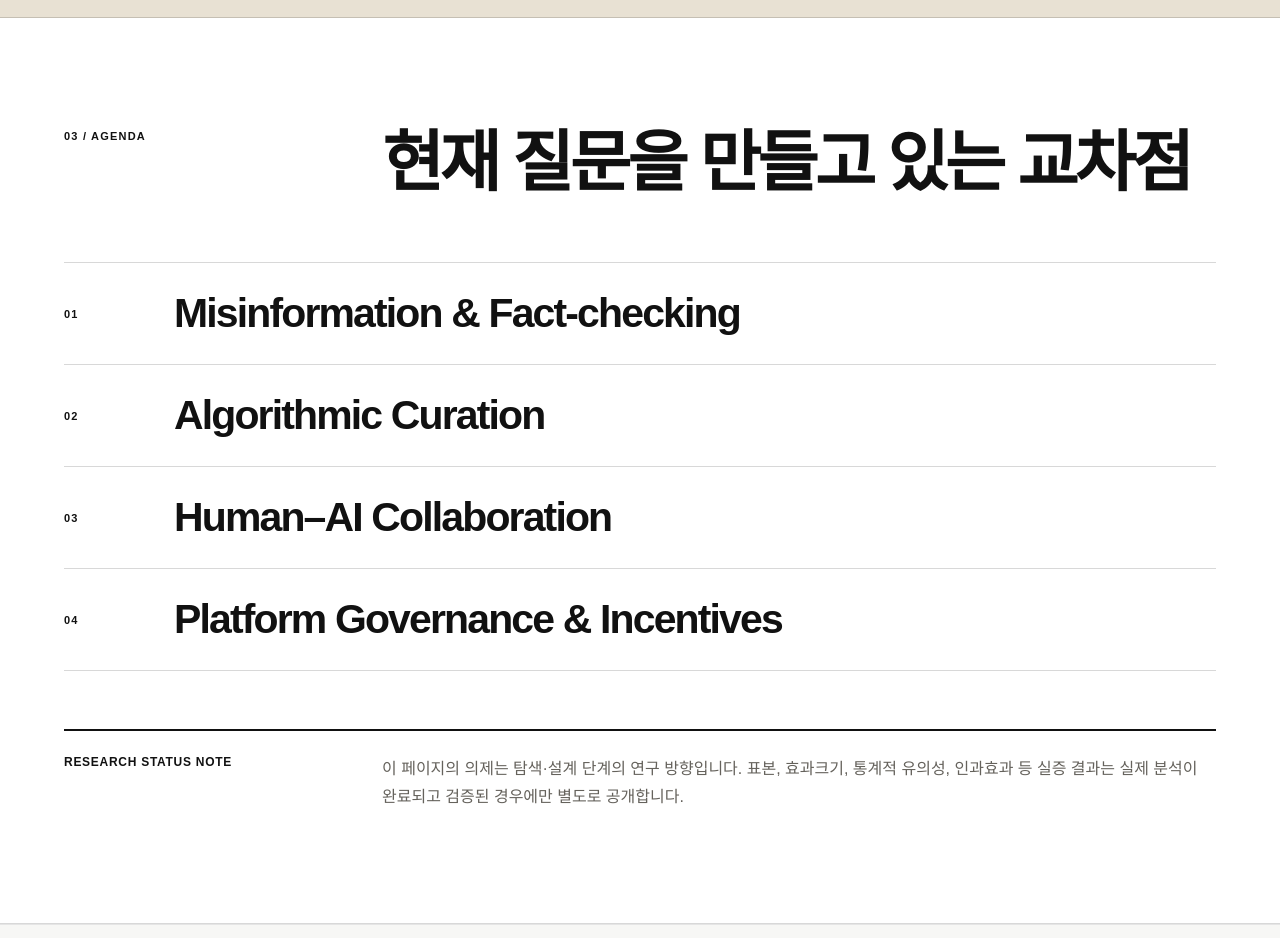
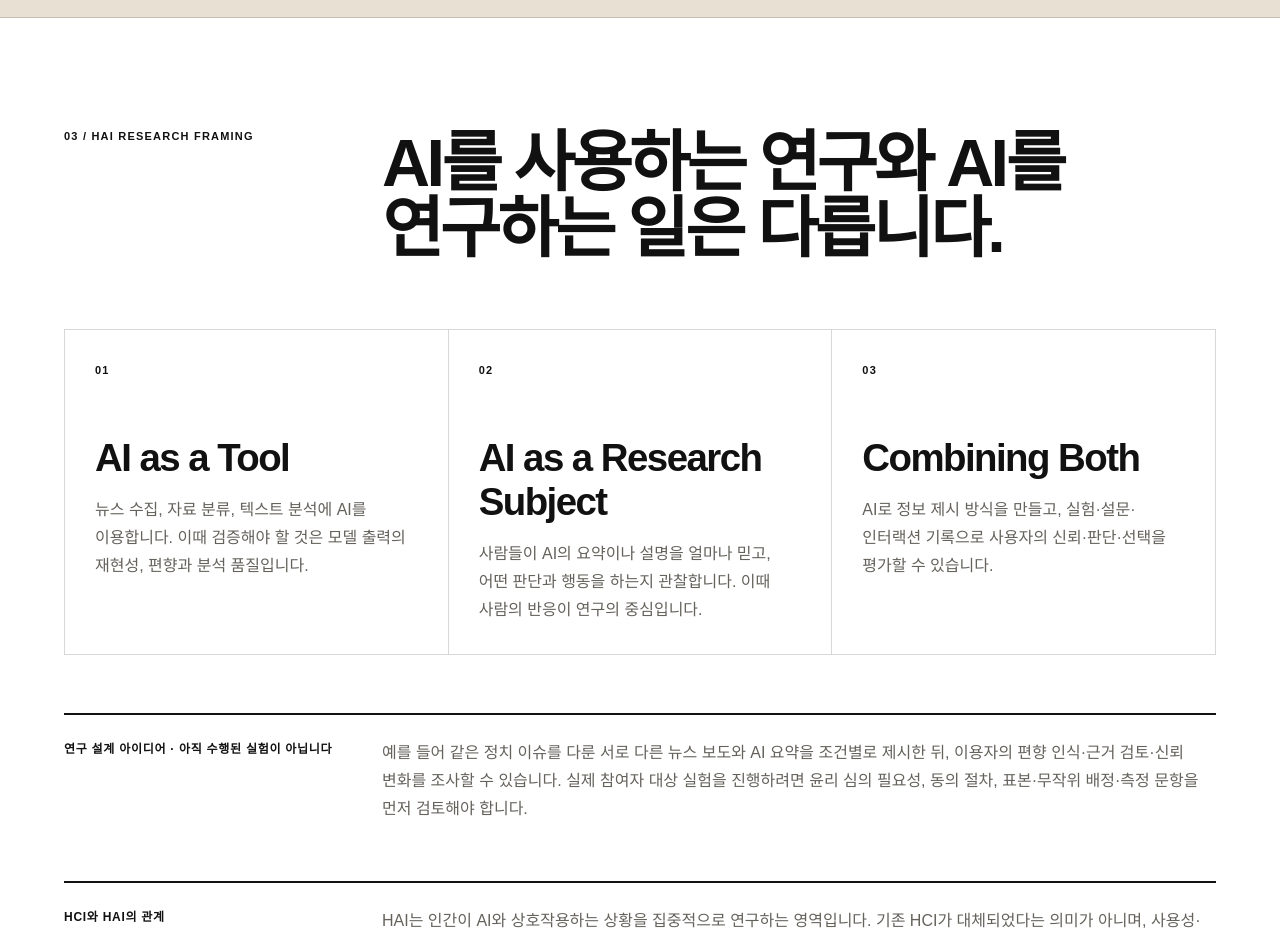
Before and after one commit to Jxny0ung/ddalkak-lab-hai, a Next.js app: page /research in a window 1280 px wide. Shown: the part 2400-3338 px from the top of the page. Built offline with nearby package versions, Linux system fonts and the light colour scheme.

Commit message:
feat(research): clarify AI as tool vs HAI research subject with proposed political information study

```diff
--- a/src/app/research/page.tsx
+++ b/src/app/research/page.tsx
@@ -77,9 +77,41 @@ export default function ResearchPage() {
           </div>
         </section>
 
+        <section className="content-section" id="hai-framing">
+          <div className="section-heading">
+            <span>03 / HAI research framing</span>
+            <h2>AI를 사용하는 연구와 AI를 연구하는 일은 다릅니다.</h2>
+          </div>
+          <div className="three-column">
+            <article>
+              <span>01</span>
+              <h3>AI as a Tool</h3>
+              <p>뉴스 수집, 자료 분류, 텍스트 분석에 AI를 이용합니다. 이때 검증해야 할 것은 모델 출력의 재현성, 편향과 분석 품질입니다.</p>
+            </article>
+            <article>
+              <span>02</span>
+              <h3>AI as a Research Subject</h3>
+              <p>사람들이 AI의 요약이나 설명을 얼마나 믿고, 어떤 판단과 행동을 하는지 관찰합니다. 이때 사람의 반응이 연구의 중심입니다.</p>
+            </article>
+            <article>
+              <span>03</span>
+              <h3>Combining Both</h3>
+              <p>AI로 정보 제시 방식을 만들고, 실험·설문·인터랙션 기록으로 사용자의 신뢰·판단·선택을 평가할 수 있습니다.</p>
+            </article>
+          </div>
+          <div className="research-note">
+            <strong>연구 설계 아이디어 · 아직 수행된 실험이 아닙니다</strong>
+            <p>예를 들어 같은 정치 이슈를 다룬 서로 다른 뉴스 보도와 AI 요약을 조건별로 제시한 뒤, 이용자의 편향 인식·근거 검토·신뢰 변화를 조사할 수 있습니다. 실제 참여자 대상 실험을 진행하려면 윤리 심의 필요성, 동의 절차, 표본·무작위 배정·측정 문항을 먼저 검토해야 합니다.</p>
+          </div>
+          <div className="research-note">
+            <strong>HCI와 HAI의 관계</strong>
+            <p>HAI는 인간이 AI와 상호작용하는 상황을 집중적으로 연구하는 영역입니다. 기존 HCI가 대체되었다는 의미가 아니며, 사용성·접근성·피드백·사용자 통제 같은 HCI 원칙은 HAI에도 중요합니다.</p>
+          </div>
+        </section>
+
         <section className="content-section">
           <div className="section-heading">
-            <span>03 / Agenda</span>
+            <span>04 / Agenda</span>
             <h2>현재 질문을 만들고 있는 교차점</h2>
           </div>
           <div className="agenda-list">
```
